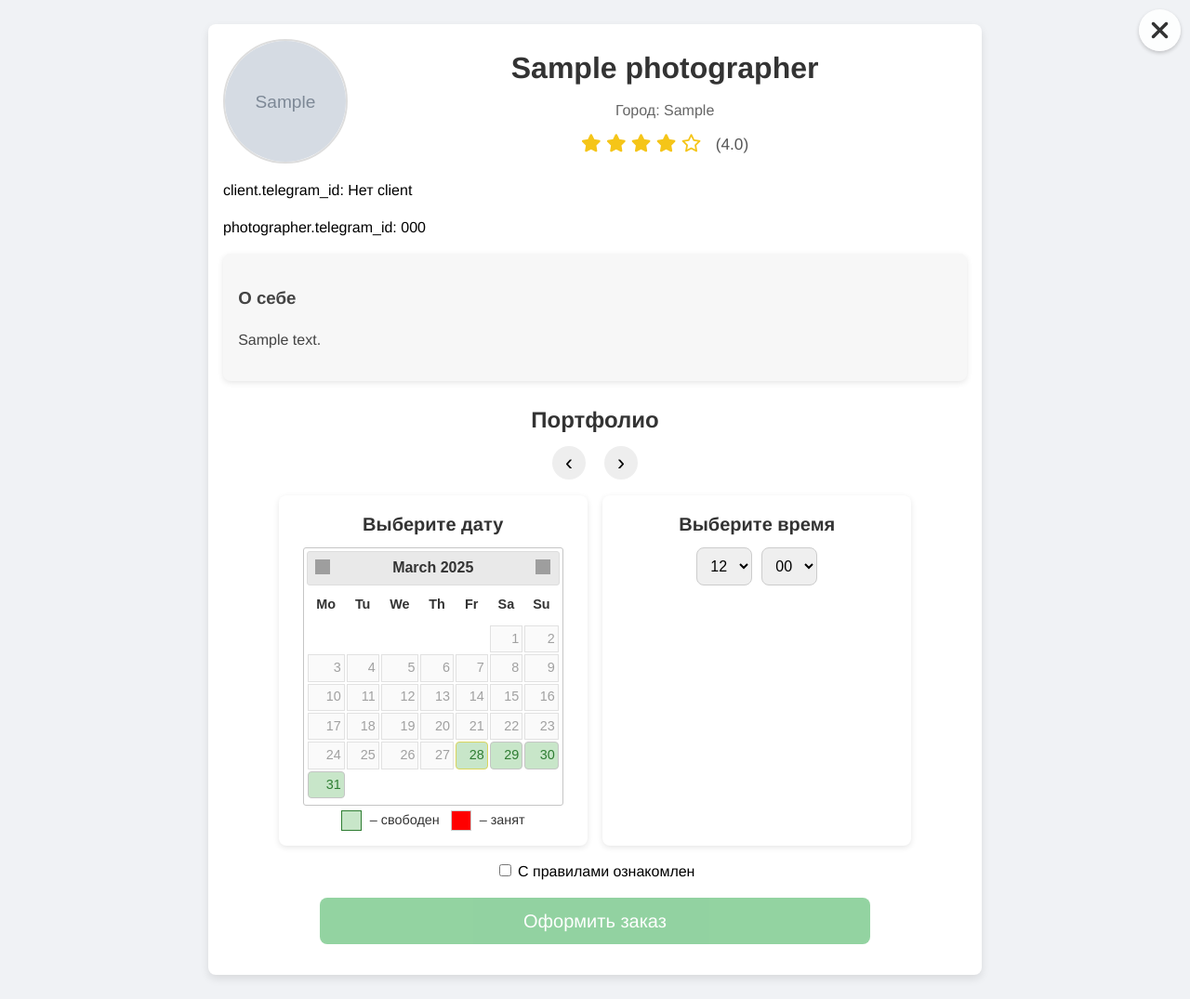
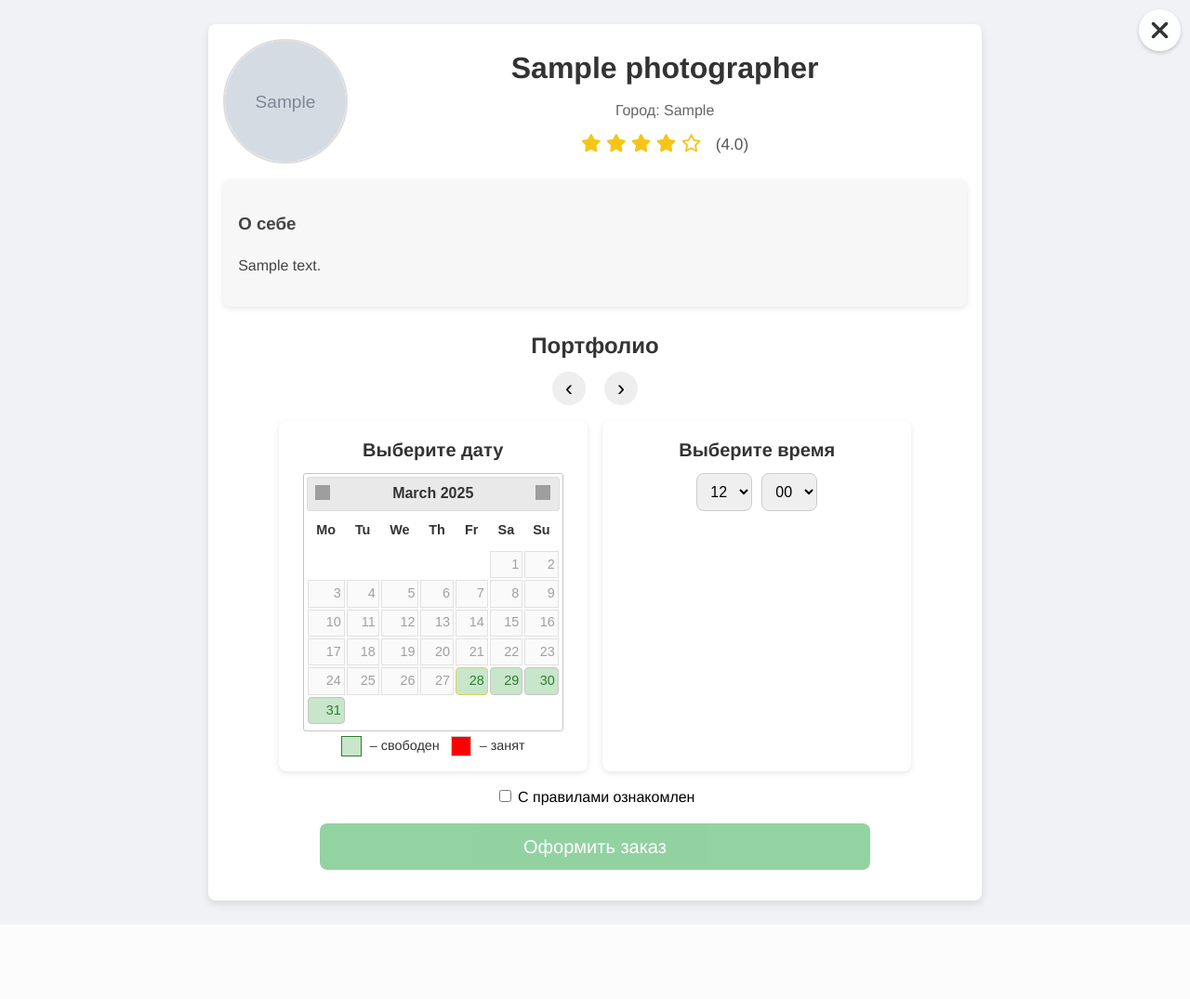
Before and after one commit to DaniyarS1703/Telegram-Fotograf2, a Flask app: page /profile/1 in a window 1280 px wide. Shown: the whole page at 93% size. After the commit the page ends 981 px from the top, so only its background shows below. Run offline with Flask 3, Linux system fonts and the light colour scheme; tables that the repository leaves empty hold one stand-in row (values such as "Sample post"); grey boxes marked "Sample" are stand-in pictures; some libraries are stand-ins or nearby versions; grey boxes are pictures that could not be loaded.

Commit message:
Ваше сообщение коммита

```diff
--- a/templates/profile.html
+++ b/templates/profile.html
@@ -466,9 +466,6 @@
       </div>
     </div>
 
-    <!-- Временный вывод для отладки -->
-    <p>client.telegram_id: {{ client.telegram_id if client else 'Нет client' }}</p>
-    <p>photographer.telegram_id: {{ photographer.telegram_id }}</p>
 
     <!-- Кнопка редактирования профиля (показывается только для владельца) -->
     {% if client and client.telegram_id == photographer.telegram_id %}
```
